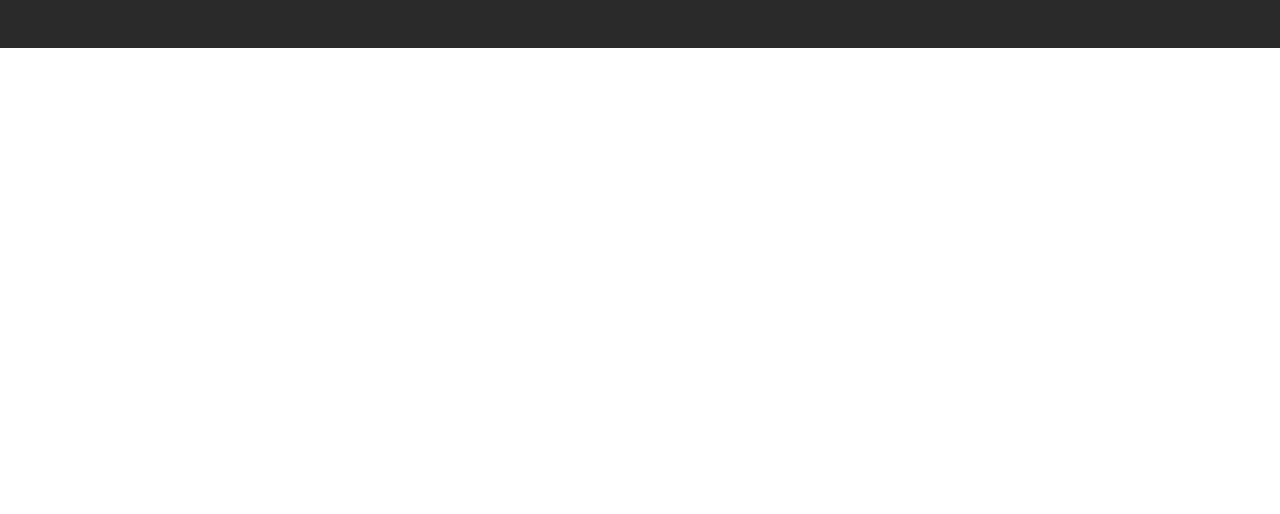
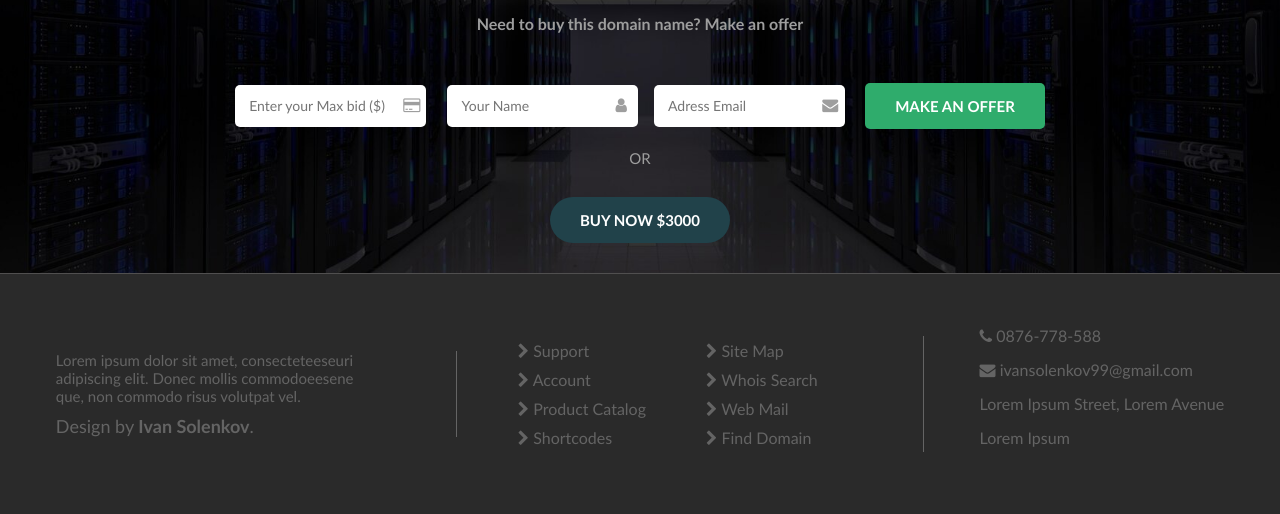
Before and after one commit to skillwork-isolenkov/GhostHost, a plain HTML site: page domain/index.html in a window 1280 px wide. Shown: the part 296-810 px from the top of the page. Drawn offline with Linux system fonts and the light colour scheme.

Commit message:
Domain page Beta Added

```diff
--- a/domain/index.html
+++ b/domain/index.html
@@ -9,6 +9,7 @@
     <link rel="stylesheet" href="style.css">
     <link rel="stylesheet" href="responsive.css">
     <script src="./script.js"></script>
+    <link rel="stylesheet" href="https://cdnjs.cloudflare.com/ajax/libs/font-awesome/4.7.0/css/font-awesome.min.css">
     <title>Ghost Host - Domain</title>
 </head>
 
@@ -42,7 +43,34 @@
             </nav>
         </div>
 
-        <main></main>
+        <main>
+            <div class="premium-domain">
+                <h3>Premium Web Domain, Estimated Value $3000</h3>
+                <h2>GhostHost IS FOR SALE!</h2>
+                <h4>Need to buy this domain name? Make an offer</h4>
+                <div class="offer">
+                    <div class="input-box">
+                        <input type="text" placeholder="Enter your Max bid ($)">
+                        <i class="fa fa-credit-card"></i>
+                    </div>
+                    <div class="input-box">
+                        <input type="text" placeholder="Your Name">
+                        <i class="fa fa-user"></i>
+                    </div>
+                    <div class="input-box">
+                        <input type="text" placeholder="Adress Email">
+                        <i class="fa fa-envelope"></i>
+                    </div>
+                    <button>Make An Offer</button>
+                </div>
+                <span>OR</span>
+                <button class="domain-btn">Buy Now $3000</button>
+            </div>
+
+            <div class="links">
+
+            </div>
+        </main>
     </div>
 
     <footer>
--- a/domain/style.css
+++ b/domain/style.css
@@ -50,7 +50,98 @@
 }
 
 /* Main */
+main{
+    color: #9E9E9E;
+}
 
+/* Premium Domain */
+.premium-domain{
+    display: flex;
+    flex-direction: column;
+    align-items: center;
+    margin-top: 5%;
+    border-bottom: 1px solid #504f4f;
+}
+.premium-domain h3{
+    text-transform: uppercase;
+}
+.premium-domain h2{
+    font-size: 50px;
+    margin-top: 30px;
+}
+.premium-domain h4{
+    margin-top: 30px;
+    margin-bottom: 30px;
+    cursor: pointer;
+    transition: 0.5s;
+}
+.premium-domain h4:hover{
+    color: white;
+}
+
+.offer{
+    display: flex;
+    flex-wrap: wrap;
+    align-items: center;
+    padding: 20px;
+}
+.offer button{
+    height: 46px;
+    padding: 11px 30px;
+    font-size: 15px;
+    font-weight: bold;
+    text-transform: uppercase;
+    border-radius: 5px;
+    border: none;
+    outline: none;
+    transition: 0.5s;
+    background-color: #2FAC6C;
+    color: white;
+    cursor: pointer;
+}
+.offer button:hover{
+    background-color: #21424A;
+}
+
+.input-box input{
+    height: 20px;
+    padding: 11px 14px;
+    font-size: 14px;
+    line-height: 20px;
+    border-radius: 5px;
+    outline: none;
+    border: none;
+}
+.input-box i{
+    position: relative;
+    right: 27px;
+}
+
+.premium-domain span{
+    font-size: 15px;
+    margin-bottom: 30px;
+}
+
+.domain-btn{
+    height: 46px;
+    padding: 11px 30px;
+    font-size: 15px;
+    font-weight: bold;
+    text-transform: uppercase;
+    border-radius: 30px;
+    border: none;
+    outline: none;
+    transition: 0.5s;
+    background-color: #21424A;
+    color: white;
+    cursor: pointer;
+    margin-bottom: 30px;
+}
+.domain-btn:hover{
+    background-color: #2FAC6C;
+}
+
+/* Links */
 
 /* Footer */
 footer{
```
